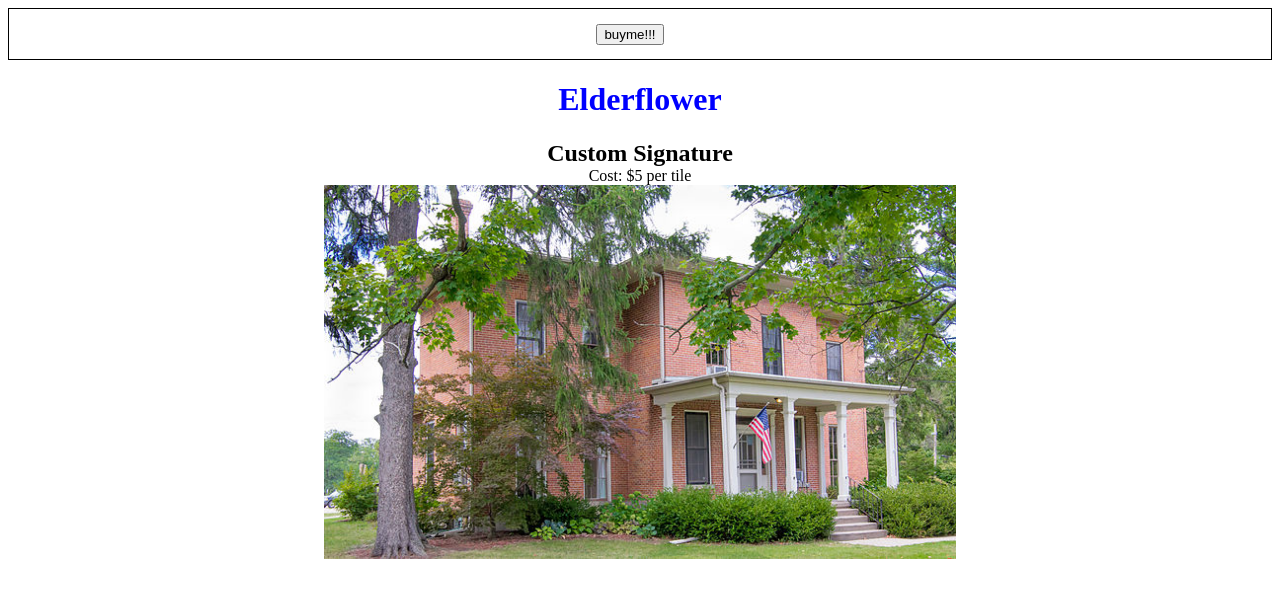
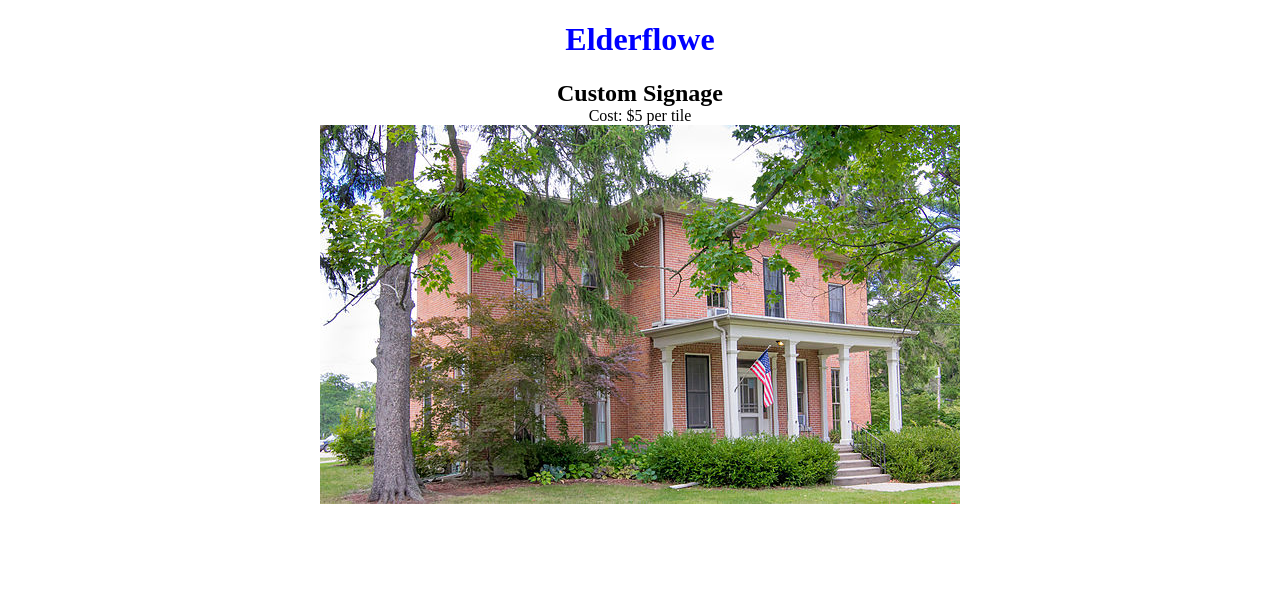
Before and after one commit to IuLax790/JS_Commercial, a plain HTML site: page index.html in a window 1280 px wide. Drawn offline with Linux system fonts and the light colour scheme.

Commit message:
Update index.html

```diff
--- a/index.html
+++ b/index.html
@@ -10,9 +10,6 @@
     align-items: center;
 }
 
-button {
-    margin-right: 20px;
-}
          h1{color: blue;text-align: center;}
          h2 {
            margin: 0;
@@ -29,20 +26,14 @@ button {
        </style>
    </head>
    <body>
-      <div class="container">
-         <button onclick="Buy()">buyme!!!</button>
-     </div>
+   <h1>Elderflowe</h1>
+      <div id="content">
+         <h2>Custom Signage</h2>
+         <div id="cost">Cost: $5 per tile </div>
+         <img src="preview.jpg" alt="sign" />
+      </div>
+      <script src"content.js"></script>
 
-
-     <script> function Buy(){
-      window.alert("Buying the elderflower tile...")
-     }</script>
-      <h1>Elderflower</h1>
-      <div id="content">
-         <h2>Custom Signature</h2>
-         <div id="cost">Cost: $5 per tile</div>
-         <img src="preview.jpg" alt="Sign" class="center"/>
-      </div>
 
    </body>
 </html>
```
